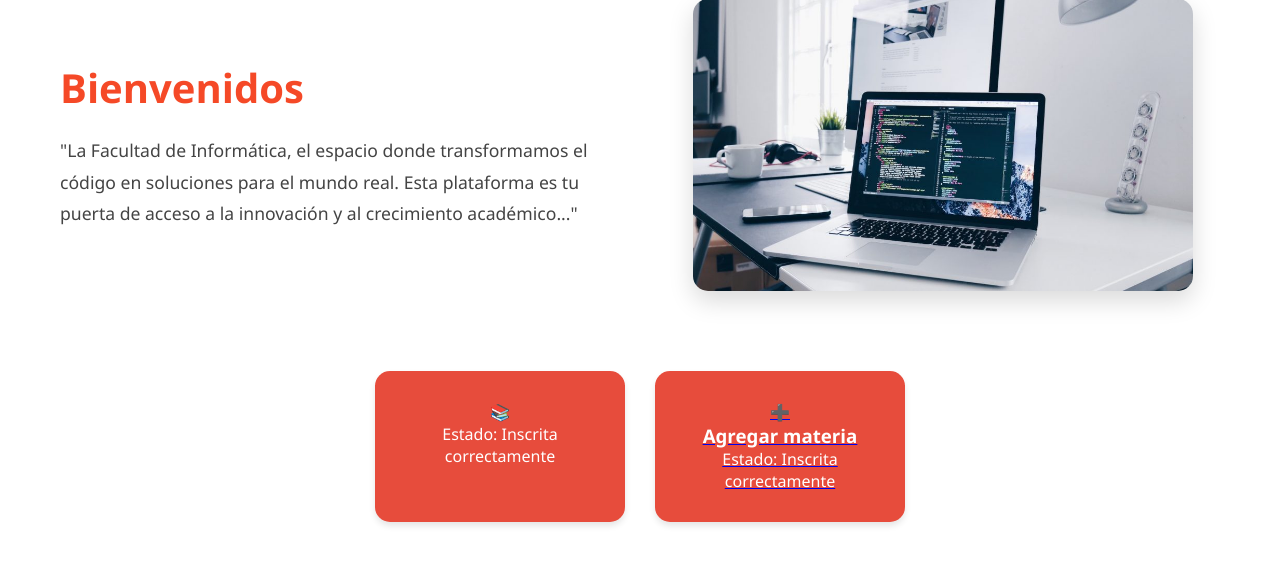
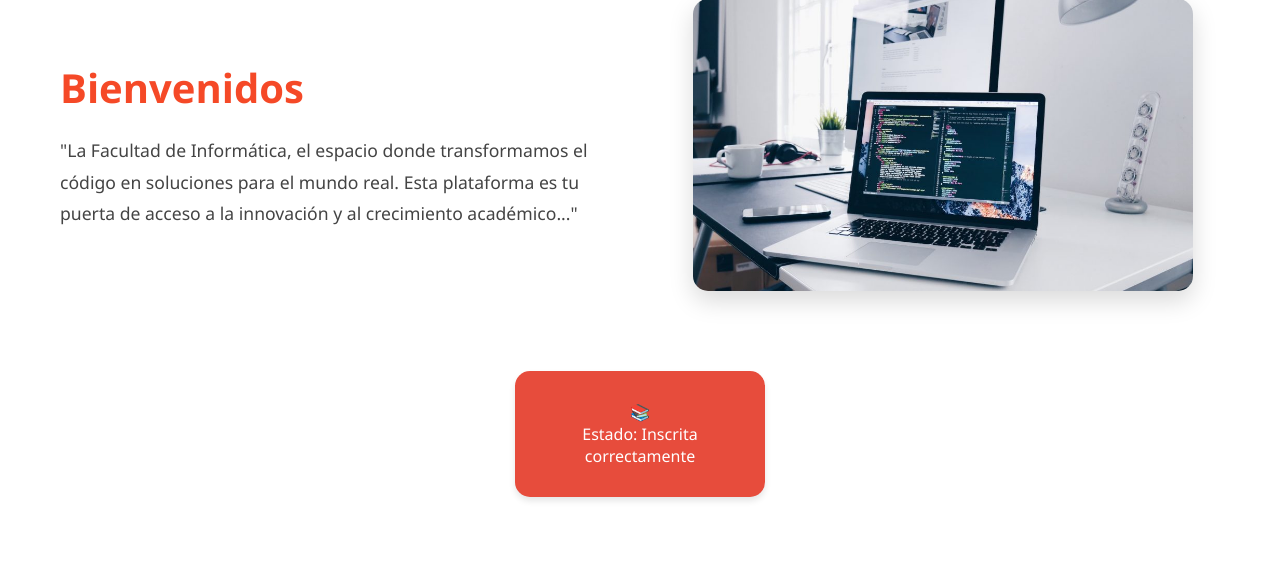
Before and after one commit to TrvpChylt/Sistema_Universidad, a Flask app: page / in a window 1280 px wide. Shown: the part 124-689 px from the top of the page. Run offline with Flask 3, Linux system fonts and the light colour scheme; the visitor is signed in with stand-in values (Sample User, id 1); data that the repository does not hold is empty.

Commit message:
cambios en app

```diff
--- a/templates/index.html
+++ b/templates/index.html
@@ -45,15 +45,6 @@
                     <p>Estado: Inscrita correctamente</p>
                 </div>
             </div>
-
-            <a href="#">
-                <div class="carta">
-                    <div class="icono">➕</div>
-                        <h3>Agregar materia</h3>
-                        <p>Estado: Inscrita correctamente</p>
-                    </div>
-                </div>
-            </a>
         </section>
     {% endif %}
 </body>
```
